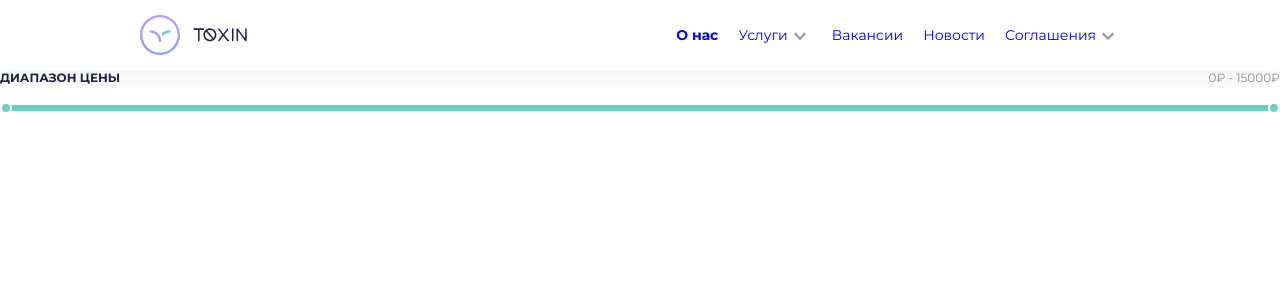
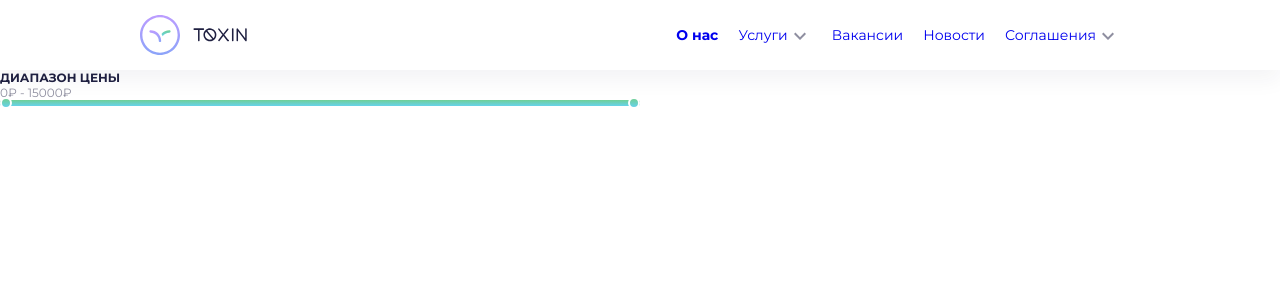
Before and after one commit to IPugachev/toxin-ts-redux-toolkit, a React (Create React App) app: page / in a window 1280 px wide. Shown: the top 300 px of the page. Built offline with nearby package versions, Linux system fonts and the light colour scheme.

Commit message:
refactor: add styled instead css

```diff
--- a/package.json
+++ b/package.json
@@ -12,7 +12,6 @@
     "@types/react-redux": "^7.1.23",
     "@types/react-router-dom": "^5.3.3",
     "@types/styled-components": "^5.1.24",
-    "classnames": "^2.3.1",
     "date-fns": "^2.28.0",
     "react": "^18.0.0",
     "react-dom": "^18.0.0",
--- a/src/components/UI/Slider/index.tsx
+++ b/src/components/UI/Slider/index.tsx
@@ -1,10 +1,19 @@
 import React, { useCallback, useEffect, useState, useRef } from 'react'
-import classnames from 'classnames'
+
 import './style.css'
-import { useDispatch } from 'react-redux'
-
-import { useAppSelector } from '../../../store/hooks'
+import { useAppDispatch, useAppSelector } from '../../../store/hooks'
 import { changeSlider } from '../../../store/reducers/ui/uiSlice'
+import {
+  ContainerRange,
+  ContainerValue,
+  SliderContainer,
+  SliderRange,
+  SliderTitle,
+  SliderTrack,
+  SliderValue,
+  SliderWrapper,
+  Thumb,
+} from './styles'
 
 interface SliderProps {
   title: string
@@ -13,7 +22,7 @@ interface SliderProps {
 }
 
 export const Slider: React.FC<SliderProps> = ({ title }) => {
-  const dispatch = useDispatch()
+  const dispatch = useAppDispatch()
   // const initialMin = useAppSelector((store) => store.ui.from)
   // const initialMax = useAppSelector((store) => store.ui.to)
   const initialMin = 0
@@ -58,13 +67,13 @@ export const Slider: React.FC<SliderProps> = ({ title }) => {
   // Get min and max values when their state changes
 
   return (
-    <div className='container'>
-      <div className='container-value'>
-        <div className='slider__title'>{title}</div>
-        <div className='slider__value'>{`${minVal * 100}₽ - ${maxVal * 100}₽`}</div>
-      </div>
-      <div className='container-range'>
-        <input
+    <SliderContainer>
+      <ContainerValue>
+        <SliderTitle>{title}</SliderTitle>
+        <SliderValue>{`${minVal * 100}₽ - ${maxVal * 100}₽`}</SliderValue>
+      </ContainerValue>
+      <ContainerRange>
+        <Thumb
           type='range'
           min={initialMin}
           max={initialMax}
@@ -76,11 +85,8 @@ export const Slider: React.FC<SliderProps> = ({ title }) => {
             dispatch(changeSlider({ key: 'from', value: value }))
             event.target.value = value.toString()
           }}
-          className={classnames('thumb thumb--zindex-3', {
-            'thumb--zindex-5': minVal > initialMax - 100,
-          })}
         />
-        <input
+        <Thumb
           type='range'
           min={initialMin}
           max={initialMax}
@@ -92,13 +98,12 @@ export const Slider: React.FC<SliderProps> = ({ title }) => {
             dispatch(changeSlider({ key: 'to', value: value }))
             event.target.value = value.toString()
           }}
-          className='thumb thumb--zindex-4'
         />
-        <div className='slider'>
-          <div className='slider__track' />
-          <div ref={range} className='slider__range' />
-        </div>
-      </div>
-    </div>
+        <SliderWrapper>
+          <SliderTrack />
+          <SliderRange ref={range} />
+        </SliderWrapper>
+      </ContainerRange>
+    </SliderContainer>
   )
 }
--- a/src/components/UI/Slider/styles.ts
+++ b/src/components/UI/Slider/styles.ts
@@ -4,7 +4,7 @@ export const SliderContainer = styled.div`
   margin-bottom: 9px;
   display: flex;
   flex-direction: column;
-  width: 100%;
+  width: 50%;
 `
 export const ContainerValue = styled.div`
   font-size: 12px;
@@ -34,6 +34,7 @@ export const Thumb = styled.input`
   height: 0;
   width: 100%;
   outline: none;
+  z-index: 3;
   -webkit-appearance: none;
   -webkit-tap-highlight-color: transparent;
   &::-webkit-slider-thumb {
@@ -61,3 +62,23 @@ export const Thumb = styled.input`
     position: relative;
   }
 `
+export const SliderWrapper = styled.div`
+  position: relative;
+  width: 100%;
+`
+export const SliderTrack = styled.div`
+  position: absolute;
+  border-radius: 3px;
+  height: 6px;
+  border: 1px solid rgba(31, 32, 65, 0.25);
+  background: #ffffff;
+  width: 100%;
+  z-index: 1;
+`
+export const SliderRange = styled.div`
+  position: absolute;
+  border-radius: 3px;
+  height: 6px;
+  background: linear-gradient(180deg, #6fcf97 0%, #66d2ea 100%);
+  z-index: 2;
+`
```
Also changed, not shown: 1 other file (tests, documents, lock files or other folders).
